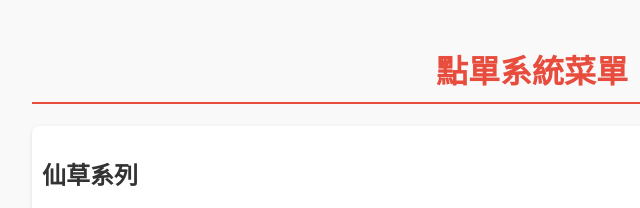
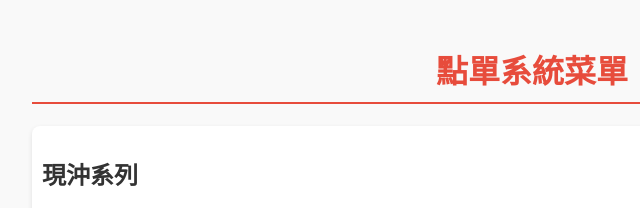
Before and after one commit to kingki3365/Order, a plain HTML site: page index.html in a window 1280 px wide. Shown: the top 208 px of the page, 108-748 px from the left. Drawn offline with Linux system fonts and the light colour scheme.

Commit message:
更新 index.html

```diff
--- a/index.html
+++ b/index.html
@@ -132,7 +132,7 @@
 
 
         <div class="menu-category">
-        <h2>仙草系列</h2>
+        <h2>現沖系列</h2>
 
         <!-- 仙楂洛神茶 -->
         <div class="item" data-name="仙楂洛神茶" data-price-xl="35" data-price-l="35">
```
